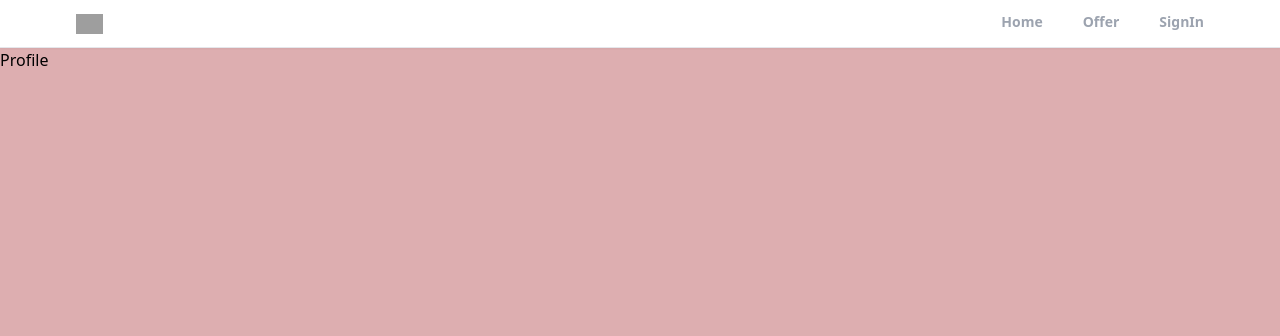
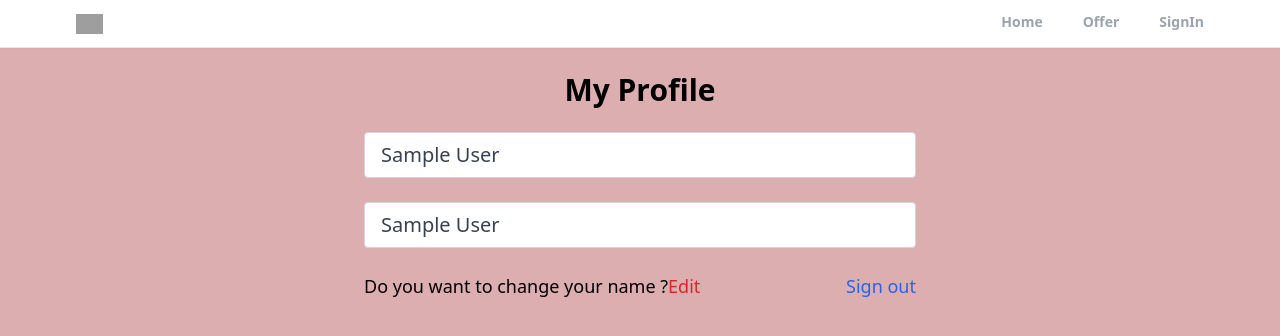
Before and after one commit to KhanhLocVo/BookingHotel, a React (Create React App) app in the folder bookinghotel/: page /profile in a window 1280 px wide. Shown: the top 336 px of the page. Built offline with nearby package versions, Linux system fonts and the light colour scheme; no server answers; sample sign-in values are in the browser's storage; grey boxes are pictures that could not be loaded.

Commit message:
create private route and custom hook for protection the profile page and add the logout functionality

```diff
--- a/bookinghotel/src/App.js
+++ b/bookinghotel/src/App.js
@@ -2,6 +2,7 @@
 import Home from "./pages/Home";
 import SignIn from "./pages/SignIn";
 import SignUp from "./pages/SignUp";
+import PrivateRoute from "./components/PrivateRoute";
 import Offers from "./pages/Offers";
 import ForgotPassword from "./pages/ForgotPassword";
 import Profile from "./pages/Profile";
@@ -16,7 +17,10 @@
         <Header/>
         <Routes>
           <Route path="/" element={<Home/>}/>
-          <Route path="/profile" element={<Profile/>}/>
+          <Route path="/profile" element={<PrivateRoute/>}>
+            <Route path="/profile" element={<Profile/>}/>
+          </Route>
+
           <Route path="/sign-in" element={<SignIn/>}/>
           <Route path="/sign-up" element={<SignUp/>}/>
           <Route path="/forgot-password" element={<ForgotPassword/>}/>
--- /dev/null
+++ b/bookinghotel/src/components/PrivateRoute.jsx
@@ -0,0 +1,13 @@
+import React from 'react'
+import { Outlet, Navigate } from 'react-router-dom';
+import {useAuthStatus} from '../hooks/useAuthStatus';
+
+export default function PrivateRoute() {
+    const {loggedIn, checkingStatus} = useAuthStatus();
+    if(checkingStatus){
+        return <img src="./images/giphy.gif" alt=""
+        className="pt-20 md:w-[30%] lg:w-[20%] mb-12 md:mb-6 md:m-auto rounded-full "
+        />
+    }
+  return  loggedIn ? <Outlet/> : <Navigate to="/sign-in"/>
+}
--- /dev/null
+++ b/bookinghotel/src/hooks/useAuthStatus.jsx
@@ -0,0 +1,21 @@
+import { getAuth, onAuthStateChanged } from 'firebase/auth';
+import { React, useEffect } from 'react'
+import { useState } from 'react'
+
+export function useAuthStatus() {
+    const [loggedIn, setLoggedIn] = useState(false);
+    const [checkingStatus, setCheckingStatus] = useState(true);
+
+
+    useEffect(()=>{
+        const auth = getAuth();
+        onAuthStateChanged(auth, (user) => {
+            if(user){
+                setLoggedIn(true);
+            }
+            setCheckingStatus(false);
+        });
+    }, []);
+
+  return {loggedIn, checkingStatus};
+}
--- a/bookinghotel/src/pages/Profile.jsx
+++ b/bookinghotel/src/pages/Profile.jsx
@@ -1,7 +1,47 @@
-import React from 'react'
+import React from 'react';
+import { useState } from 'react';
+import {getAuth} from 'firebase/auth';
+import { useNavigate } from 'react-router-dom';
+
 
 export default function Profile() {
+  const navigate = useNavigate();
+  const auth = getAuth();
+  const [formData, setFormData] = useState({
+    fullName : auth.currentUser.displayName,
+    email : auth.currentUser.displayName,
+  });
+  const {fullName, email} = formData;
+
+  function onLogout(){
+    auth.signOut();
+    navigate("/sign-in")
+  }
   return (
-    <div>Profile</div>
+    <div>
+      <section className="max-w-6xl mx-auto flex justify-center items-center flex-col">
+        <h1 className="text-3xl text-center mt-6 font-bold">My Profile</h1>
+        <div className="w-full md:w-[50%] mt-6 px-3">
+          <form action="">
+
+            <input type="text" id="fullName" value={fullName} disabled
+            className="mb-6 w-full px-4 py-2 text-xl text-gray-700 bg-white border border-gray-300 rounded transition ease-in-out"
+            />
+
+            <input type="email" id="email" value={email} disabled
+            className=" mb-6 w-full px-4 py-2 text-xl text-gray-700 bg-white border border-gray-300 rounded transition ease-in-out"
+            />
+
+            <div className="flex justify-between whitespace-nowrap text-sm sm:text-lg mb-6">
+              <p className="flex items-center">Do you want to change your name ?
+                <span className="text-red-600 hover:text-red-700 transition ease-in-out duration-200 cursor-pointer">Edit</span>
+              </p>
+              <p onClick={onLogout} className="text-blue-600 hover:text-blue-800 transition duration-200 ease-in-out cursor-pointer">Sign out</p>
+            </div>
+
+          </form>
+        </div>
+      </section>
+    </div>
   )
 }
```
Also changed, not shown: bookinghotel/public/images/giphy.gif (added).
